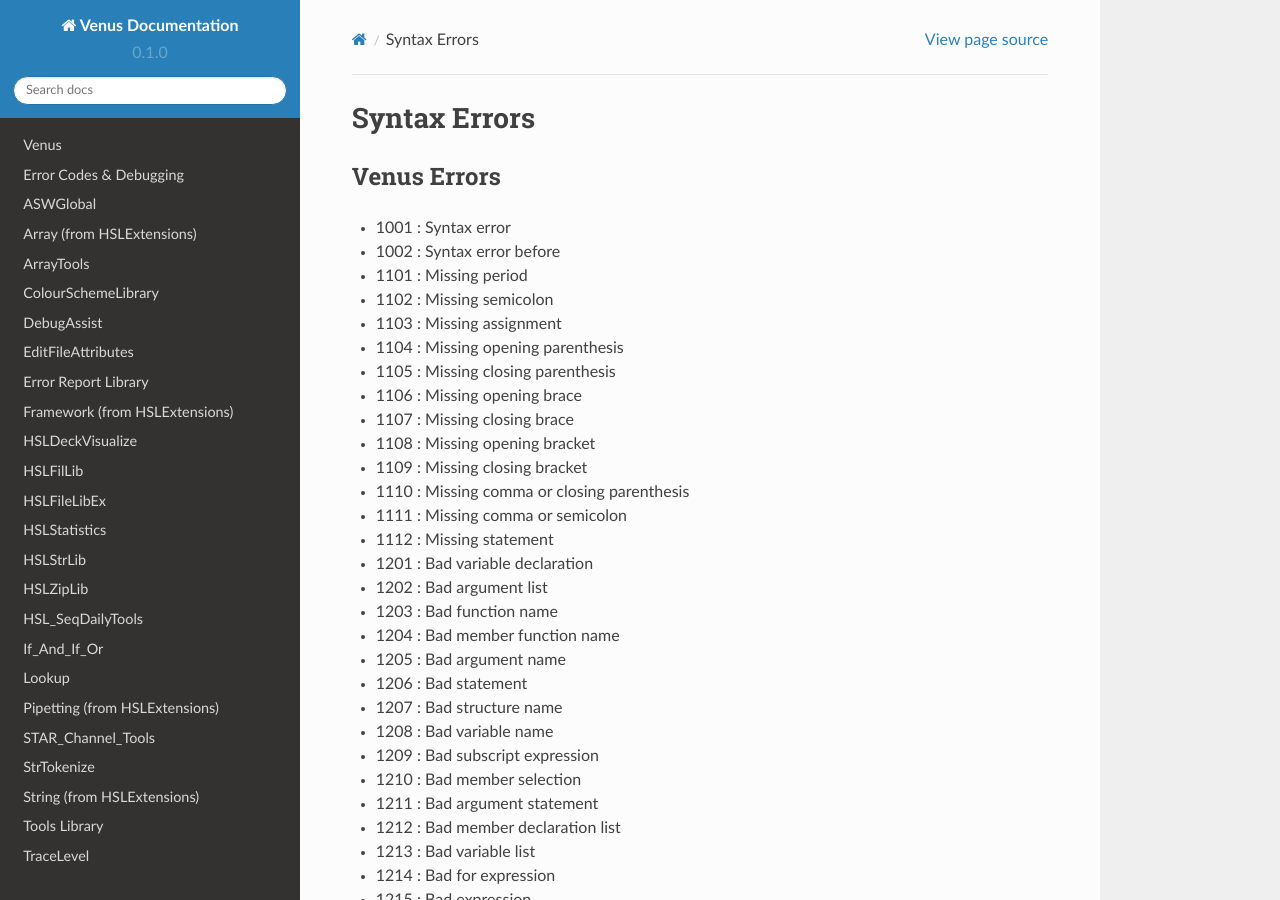
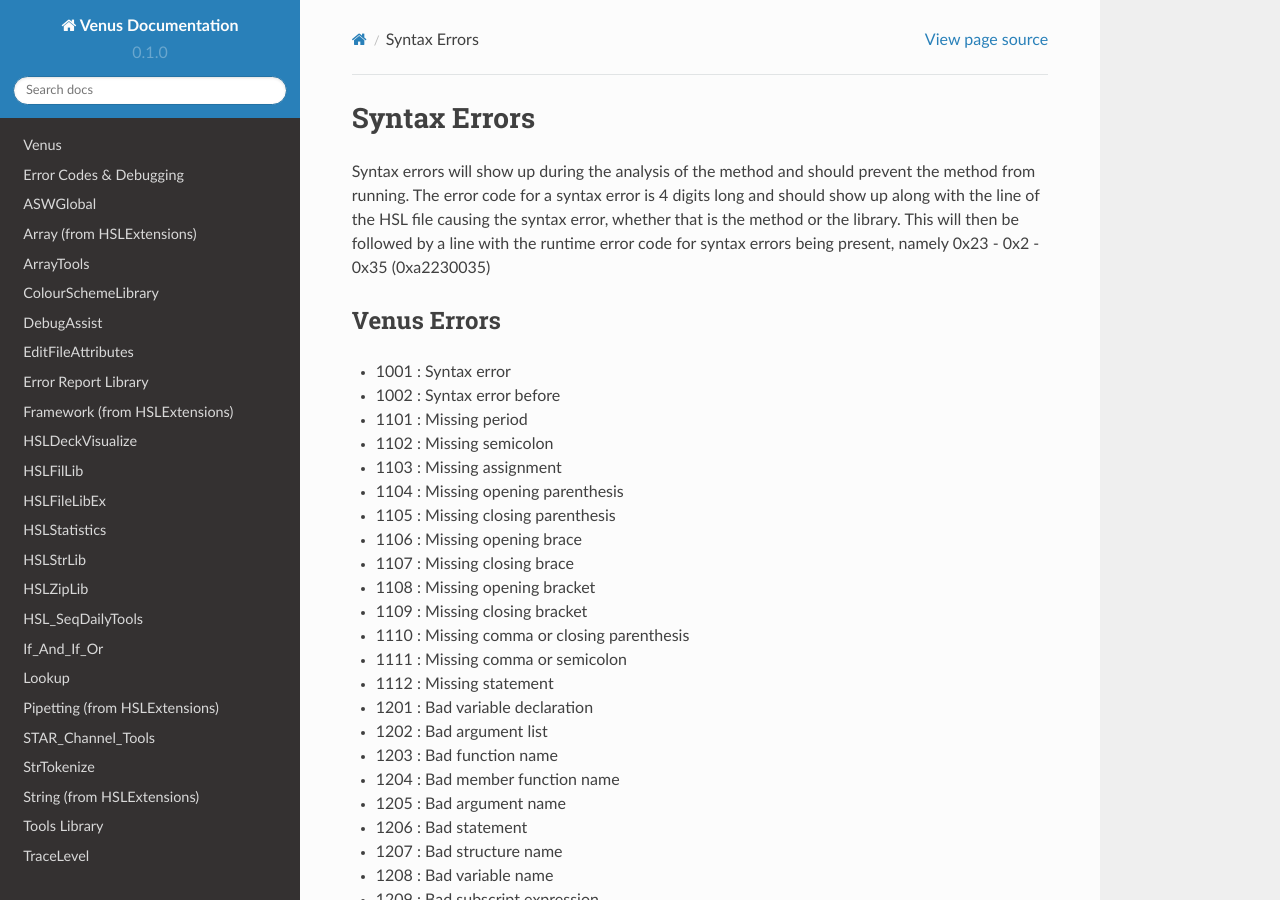
Before and after one commit to theonetruenerd/VenusLibraryDocumentation, a Sphinx documentation site: the page built from docs/source/SyntaxErrors.rst, in a window 1280 px wide and 900 px high. Built offline with Sphinx 7.4.7 and the Read the Docs theme 2.0.0, drawn with Linux system fonts in a browser that asks for light colours; pages that are not in the unit, such as notebooks, are missing from menus.

Commit message:
Update SyntaxErrors.rst

```diff
--- a/docs/source/SyntaxErrors.rst
+++ b/docs/source/SyntaxErrors.rst
@@ -1,5 +1,7 @@
 Syntax Errors
 =========================
+
+Syntax errors will show up during the analysis of the method and should prevent the method from running. The error code for a syntax error is 4 digits long and should show up along with the line of the HSL file causing the syntax error, whether that is the method or the library. This will then be followed by a line with the runtime error code for syntax errors being present, namely 0x23 - 0x2 - 0x35 (0xa2230035)
 
 Venus Errors
 ------------------------
```
